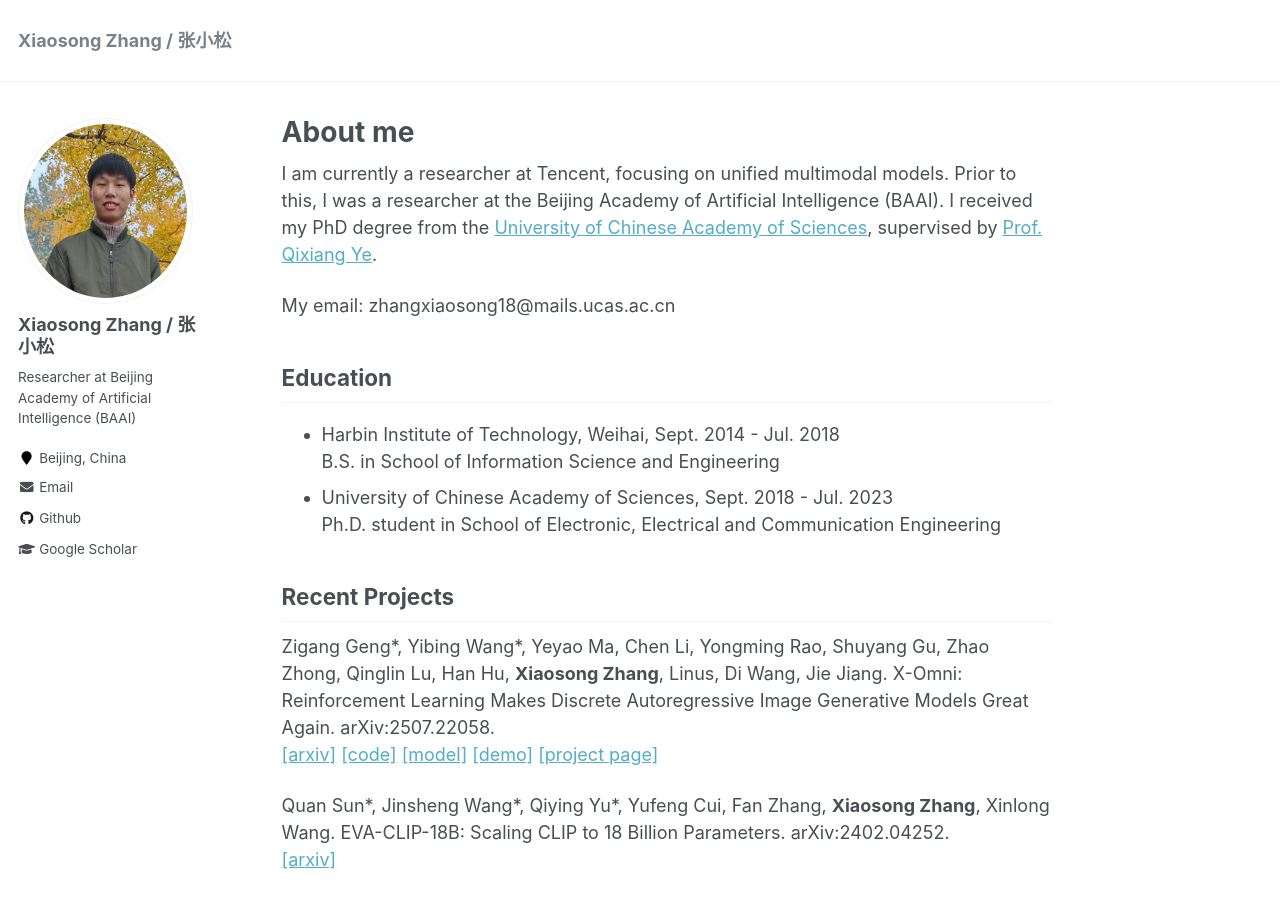
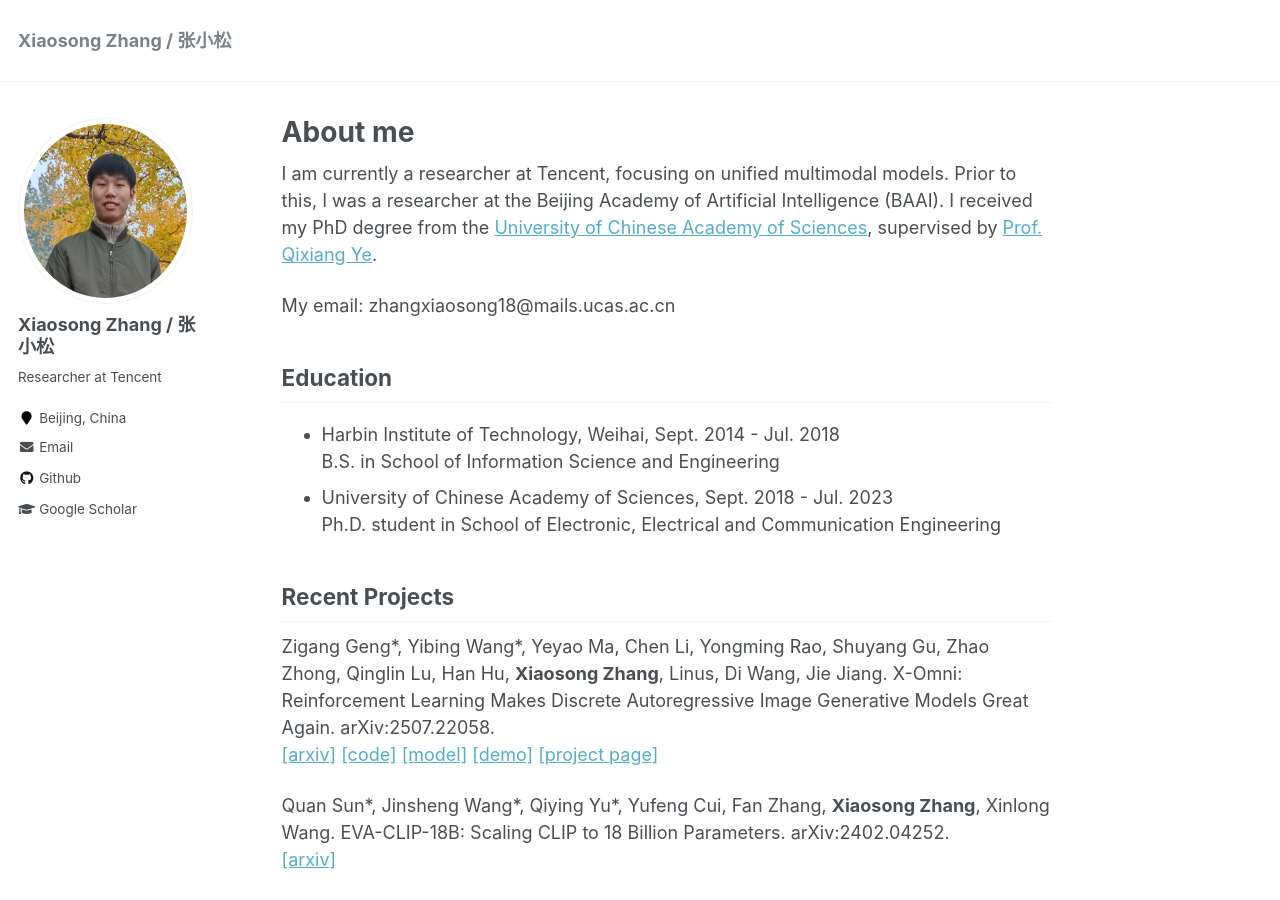
Before and after one commit to zhangxiaosong18/zhangxiaosong18.github.io, a Jekyll site: the page built from _pages/about.md, in a window 1280 px wide and 900 px high. Built offline with Jekyll 4.4.1, drawn with Linux system fonts in a browser that asks for light colours.

Commit message:
Update _config.yml

```diff
--- a/_config.yml
+++ b/_config.yml
@@ -82,7 +82,7 @@ analytics:
 author:
   name             : "Xiaosong Zhang / 张小松"
   avatar           : "profile.jpg"
-  bio              : "Researcher at Beijing Academy of Artificial Intelligence (BAAI)"
+  bio              : "Researcher at Tencent"
   location         : "Beijing, China"
   employer         :
   pubmed           :
```
